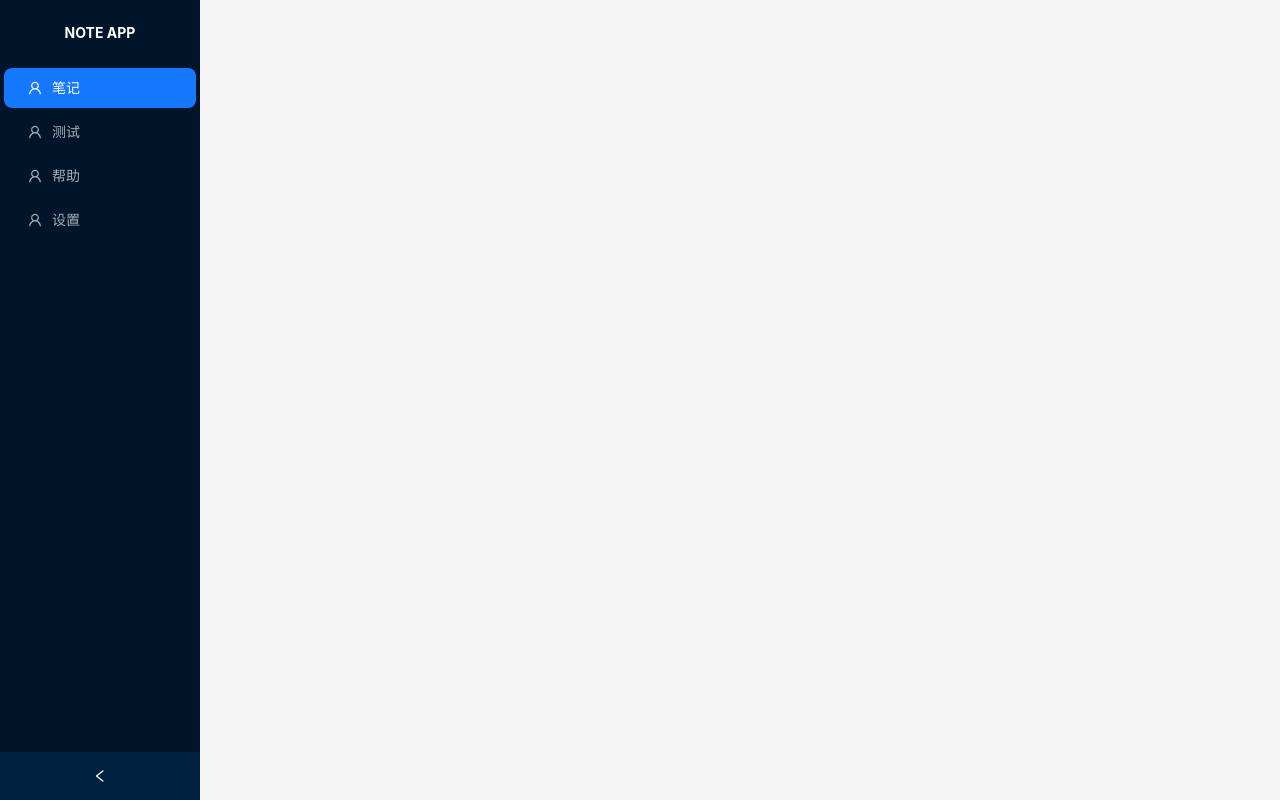
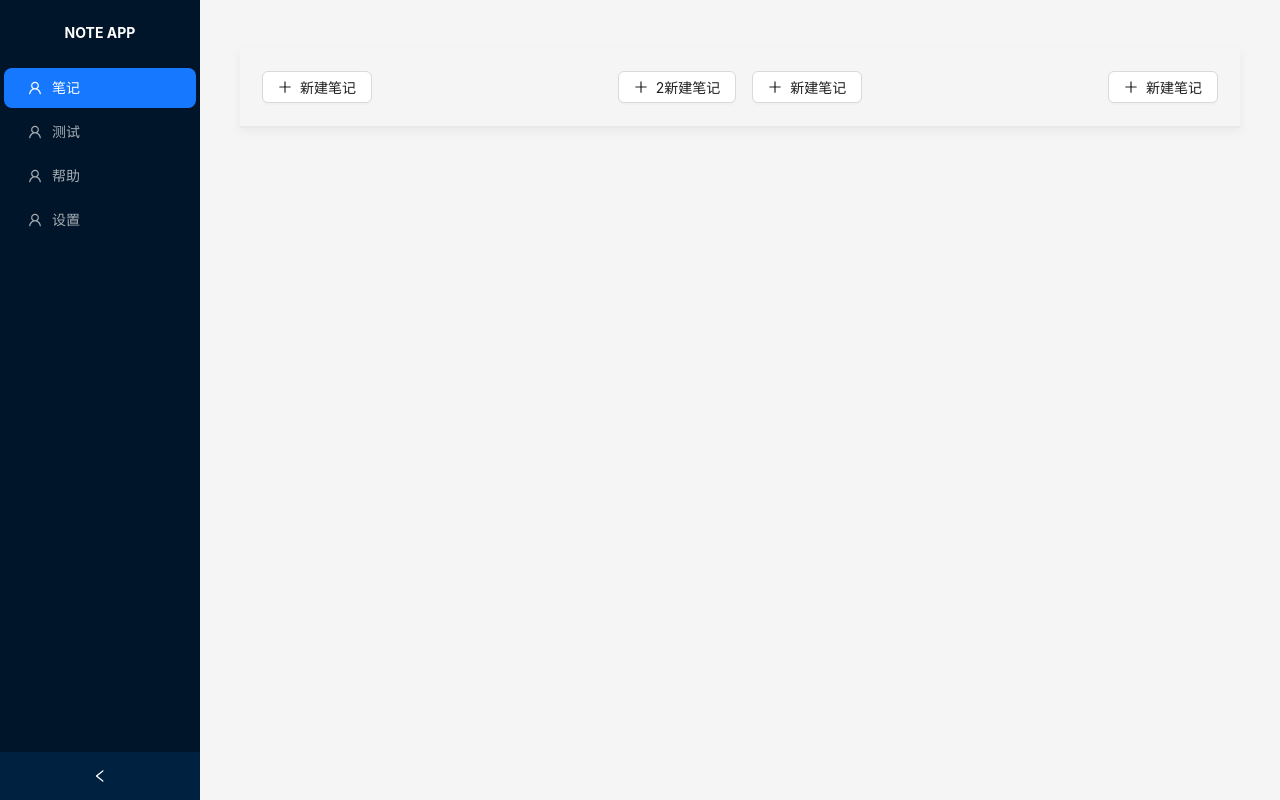
Before and after one commit to Circkoooooo/note-app, a React app: page /#/home in a window 1280 px wide. Built offline with nearby package versions, Linux system fonts and the light colour scheme.

Commit message:
chore: use MenuGroup

```diff
--- a/src/views/Note/Note.tsx
+++ b/src/views/Note/Note.tsx
@@ -1,5 +1,8 @@
+import { Button } from 'antd'
+import { PlusOutlined } from '@ant-design/icons'
 import { useContext, useEffect, useState } from 'react'
 import { useNavigate } from 'react-router-dom'
+import MenuGroup from '../../components/MenuGroup/MenuGroup'
 import NoteList from '../../components/NoteList/NoteList'
 import IDBStoreContext, {
 	DATABASE_NAME,
@@ -39,7 +42,17 @@ const Note = () => {
 		}
 	}, [db])
 
-	return <NoteList notes={notes} onSelectNote={(note) => selectNote(note)} />
+	return (
+		<>
+			<MenuGroup elementSpace={8} split={[1, 2, 1]}>
+				<Button icon={<PlusOutlined />}>新建笔记</Button>
+				<Button icon={<PlusOutlined />}>2新建笔记</Button>
+				<Button icon={<PlusOutlined />}>新建笔记</Button>
+				<Button icon={<PlusOutlined />}>2新建笔记</Button>
+			</MenuGroup>
+			<NoteList notes={notes} onSelectNote={(note) => selectNote(note)} />
+		</>
+	)
 }
 
 export default Note
```
